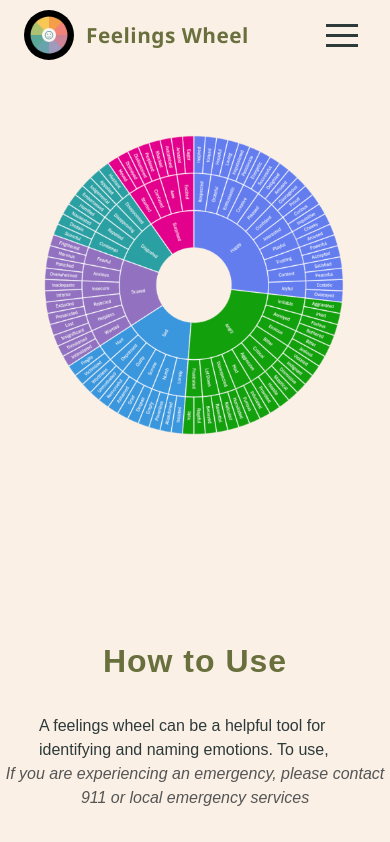
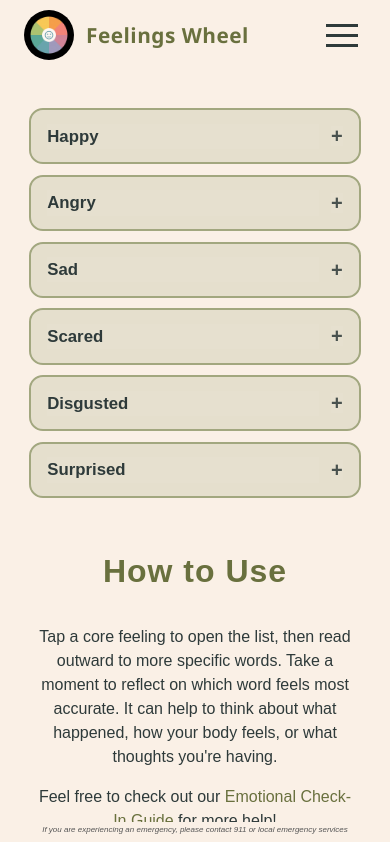
Before and after one commit to saramattina/feelings-wheel, a React (Vite) app: page / in a window 390 px wide. Shown: the top 842 px of the page. Built offline with nearby package versions, Linux system fonts and the light colour scheme.

Commit message:
change mobile layout for easier UI

```diff
--- a/src/App.css
+++ b/src/App.css
@@ -18,4 +18,8 @@ body {
     align-items: flex-start;
     margin-top: 68px;
   }
+
+  footer {
+    font-size: 0.5rem;
+  }
 }
--- a/src/FeelingsWheel/FeelingsWheel.css
+++ b/src/FeelingsWheel/FeelingsWheel.css
@@ -41,10 +41,11 @@
   border-radius: 40%;
 }
 
+/* MOBILE */
+
 @media (max-width: 700px) {
   .page-wrapper {
     margin: 0 auto;
-    max-width: min(80vw, 700px);
     overflow: hidden;
     touch-action: none;
     -webkit-user-drag: none;
@@ -52,20 +53,37 @@
     user-select: none;
   }
 
-  .wheel-image {
+  .page-wrapper--mobile {
+    overflow: visible;
+    touch-action: auto;
+    margin-top: 1rem;
+  }
+
+  /* .wheel-image {
     margin-top: 65px;
     border-radius: 54px;
-  }
+  } */
 
-  .tooltip {
+    /* .tooltip h3 {
+    margin-top: 0.05rem;
+  } */
+
+  /* .tooltip {
     left: auto;
     top: 40%;
     max-width: 69vw;
-  }
+  } */
 
   #how-to-use {
     margin-top: 200px;
     margin-bottom: 160px;
+    text-align: center;
+  }
+
+  .page-wrapper--mobile #how-to-use {
+    margin-top: 2rem;
+    margin-bottom: 6rem;
+    padding: 0 0.25rem;
   }
 
   .close-btn {
@@ -80,7 +98,120 @@
     left: 85%;
   }
 
-  .tooltip h3 {
-    margin-top: 0.05rem;
+  .mobile-feelings-accordion {
+    width: 100%;
+    display: flex;
+    flex-direction: column;
+    gap: 0.65rem;
+    position: relative;
+    z-index: 2;
+    margin-top: 1.5rem;
+    margin-bottom: 1.5rem;
+  }
+
+  .page-wrapper--mobile:has(.mobile-feelings-accordion--expanded) #how-to-use {
+    opacity: 0.85;
+  }
+
+  .mobile-feelings-accordion--expanded .accordion-item:not(.accordion-item--open) {
+    opacity: 0.72;
+    transition: opacity 0.2s ease;
+  }
+
+  .mobile-feelings-accordion--expanded .accordion-item--open {
+    opacity: 1;
+  }
+
+  .mobile-accordion-intro {
+    margin: 0 0 0.35rem;
+    font-size: 0.95rem;
+    line-height: 1.45;
+    text-align: center;
+    color: inherit;
+    opacity: 0.9;
+  }
+
+  .accordion-item {
+    border: 2px solid #a2a77f;
+    border-radius: 14px;
+    overflow: hidden;
+    background: rgba(255, 255, 255, 0.04);
+  }
+
+  .accordion-item--open {
+    box-shadow: 0 4px 12px rgba(0, 0, 0, 0.15);
+  }
+
+  .accordion-trigger {
+    width: 100%;
+    display: flex;
+    align-items: center;
+    justify-content: space-between;
+    gap: 0.75rem;
+    padding: 0.85rem 1rem;
+    border: none;
+    background: rgba(162, 167, 127, 0.25);
+    color: inherit;
+    font: inherit;
+    font-size: 1.05rem;
+    font-weight: 600;
+    text-align: left;
+    cursor: pointer;
+  }
+
+  .accordion-trigger-label {
+    flex: 1;
+    background: rgba(255, 255, 255, 0.04);
+  }
+
+  .accordion-chevron {
+    flex-shrink: 0;
+    font-size: 1.25rem;
+    line-height: 1;
+    opacity: 0.85;
+    background: rgba(255, 255, 255, 0.04);
+  }
+
+  .accordion-panel {
+    padding: 0.75rem 1rem 1rem;
+    border-top: 1px solid rgba(162, 167, 127, 0.45);
+    max-height: min(62vh, 520px);
+    overflow-y: auto;
+    -webkit-overflow-scrolling: touch;
+  }
+
+  .accordion-inner-description {
+    margin: 0 0 1rem;
+    font-size: 0.92rem;
+    line-height: 1.45;
+    opacity: 0.92;
+  }
+
+  .accordion-feelings-list {
+    list-style: none;
+    margin: 0;
+    padding: 0;
+    display: flex;
+    flex-direction: column;
+    gap: 0.65rem;
+  }
+
+  .accordion-feeling-item {
+    padding-left: 0.65rem;
+    border-left: 3px solid rgba(162, 167, 127, 0.65);
+  }
+
+  .accordion-feeling-name {
+    display: block;
+    font-weight: 600;
+    font-size: 0.92rem;
+    margin-bottom: 0.15rem;
+  }
+
+  .accordion-feeling-description {
+    display: block;
+    font-size: 0.85rem;
+    line-height: 1.35;
+    opacity: 0.88;
   }
 }
--- a/src/FeelingsWheel/FeelingsWheel.jsx
+++ b/src/FeelingsWheel/FeelingsWheel.jsx
@@ -3,6 +3,36 @@
 import { useRef, useState, useEffect } from "react";
 import wheelImg from "../assets/FeelingsWheel.png";
 import "./FeelingsWheel.css";
+
+const arcMidpoint = (emo) => {
+  const { start, end } = emo;
+  if (start < end) return (start + end) / 2;
+  const span = 360 - start + end;
+  let mid = start + span / 2;
+  if (mid >= 360) mid -= 360;
+  return mid;
+};
+
+const angleInArc = (deg, emo) => {
+  const { start, end } = emo;
+  if (start < end) return deg >= start && deg < end;
+  return deg >= start || deg < end;
+};
+
+const findInnerForEmotion = (emo) => {
+  const mid = arcMidpoint(emo);
+  return innerCircle.find((inner) => angleInArc(mid, inner));
+};
+
+const buildMobileEmotionGroups = () =>
+  innerCircle.map((inner) => {
+    const feelings = [...middleCircle, ...outerCircle]
+      .filter((emo) => findInnerForEmotion(emo)?.name === inner.name)
+      .sort((a, b) =>
+        a.name.localeCompare(b.name, undefined, { sensitivity: "base" }),
+      );
+    return { ...inner, feelings };
+  });
 
 const innerCircle = [
   {
@@ -833,12 +863,85 @@ const outerCircle = [
   },
 ];
 
+const mobileEmotionGroups = buildMobileEmotionGroups();
+
+function MobileFeelingsAccordion({ groups }) {
+  const [expandedInner, setExpandedInner] = useState(null);
+  const accordionRef = useRef(null);
+
+  useEffect(() => {
+    if (!expandedInner) return;
+
+    const handleOutsideClick = (e) => {
+      if (
+        accordionRef.current &&
+        !accordionRef.current.contains(e.target)
+      ) {
+        setExpandedInner(null);
+      }
+    };
+
+    window.addEventListener("click", handleOutsideClick);
+    return () => window.removeEventListener("click", handleOutsideClick);
+  }, [expandedInner]);
+
+  const toggleInner = (name) => {
+    setExpandedInner((current) => (current === name ? null : name));
+  };
+
+  return (
+    <div
+      ref={accordionRef}
+      className={`mobile-feelings-accordion${expandedInner ? " mobile-feelings-accordion--expanded" : ""}`}
+    >
+      {groups.map((inner) => {
+        const isOpen = expandedInner === inner.name;
+        return (
+          <div
+            key={inner.name}
+            className={`accordion-item ${isOpen ? "accordion-item--open" : ""}`}
+          >
+            <button
+              type="button"
+              className="accordion-trigger"
+              aria-expanded={isOpen}
+              onClick={() => toggleInner(inner.name)}
+            >
+              <span className="accordion-trigger-label">{inner.name}</span>
+              <span className="accordion-chevron" aria-hidden="true">
+                {isOpen ? "−" : "+"}
+              </span>
+            </button>
+            {isOpen && (
+              <div className="accordion-panel">
+                <p className="accordion-inner-description">{inner.description}</p>
+                <ul className="accordion-feelings-list">
+                  {inner.feelings.map((feeling) => (
+                    <li
+                      key={`${feeling.name}-${feeling.start}`}
+                      className="accordion-feeling-item"
+                    >
+                      <span className="accordion-feeling-name">{feeling.name}</span>
+                      <span className="accordion-feeling-description">
+                        {feeling.description}
+                      </span>
+                    </li>
+                  ))}
+                </ul>
+              </div>
+            )}
+          </div>
+        );
+      })}
+    </div>
+  );
+}
+
 const Wheel = () => {
   const imgRef = useRef(null);
   const containerRef = useRef(null);
   const [angle, setAngle] = useState(0);
   const [hovered, setHovered] = useState(null);
-  const [mobileHovered, setMobileHovered] = useState(null);
   const [isMobile, setIsMobile] = useState(false);
 
   const dragging = useRef(false);
@@ -851,19 +954,6 @@ const Wheel = () => {
     window.addEventListener("resize", checkMobile);
     return () => window.removeEventListener("resize", checkMobile);
   }, []);
-
-  //   close tooltip by clicking outside of wheel (mobile only)
-  useEffect(() => {
-    if (!isMobile) return;
-
-    const handleOutsideClick = (e) => {
-      if (containerRef.current && !containerRef.current.contains(e.target)) {
-        setMobileHovered(null);
-      }
-    };
-    window.addEventListener("click", handleOutsideClick);
-    return () => window.removeEventListener("click", handleOutsideClick);
-  }, [isMobile]);
 
   const getAngleFromEvent = (e, rect) => {
     const clientX = e.pageX ?? e.touches?.[0]?.pageX;
@@ -891,9 +981,8 @@ const Wheel = () => {
     }
   };
 
-  const handlePointerUp = () => {
+  const handlePointerUp = (e) => {
     dragging.current = false;
-    // e.currentTarget.releasePointerCapture(e.pointerId);
     if (
       e.pointerId !== undefined &&
       e.currentTarget.hasPointerCapture(e.pointerId)
@@ -979,27 +1068,12 @@ const Wheel = () => {
     return hit(outerCircle);
   };
 
-  const handleMouseMove = (e) => {
-    if (!isMobile) return;
-    setHovered(findEmotionAtCoords(e));
-  };
-
-  const handleClick = (e) => {
-    if (!isMobile) return;
-
-    e.stopPropagation();
-
-    const clickedEmotion = findEmotionAtCoords(e);
-    setMobileHovered(clickedEmotion);
-    console.log(clickedEmotion);
-  };
-
-  const tooltipData = isMobile ? mobileHovered : hovered;
-
   return (
     <>
-    <div className="page-wrapper">
-
+    <div className={`page-wrapper ${isMobile ? "page-wrapper--mobile" : ""}`}>
+      {isMobile ? (
+        <MobileFeelingsAccordion groups={mobileEmotionGroups} />
+      ) : (
         <div
           ref={containerRef}
           className="wheel-container"
@@ -1007,8 +1081,6 @@ const Wheel = () => {
           onPointerMove={handlePointerMove}
           onPointerUp={handlePointerUp}
           onPointerCancel={handlePointerUp}
-        onMouseMove={handleMouseMove}
-        onClick={handleClick}
         >
           <img
             ref={imgRef}
@@ -1019,34 +1091,36 @@ const Wheel = () => {
             style={{ transform: `rotate(${angle}deg)` }}
           />
 
-        {tooltipData && (
+          {hovered && (
             <div className="tooltip" onClick={(e) => e.stopPropagation()}>
-            {isMobile && (
-              <button
-                className="close-btn"
-                onClick={() => setMobileHovered(null)}
-              >
-                ✕
-              </button>
-            )}
-            <h3>{tooltipData.name}</h3>
-            <p>{tooltipData.description}</p>
+              <h3>{hovered.name}</h3>
+              <p>{hovered.description}</p>
             </div>
           )}
         </div>
+      )}
 
         <div id="how-to-use">
           <h1>How to Use</h1>
+          {isMobile ? (
+            <p>
+              Tap a core feeling to open the list, then read outward to more
+              specific words. Take a moment to reflect on which word feels most
+              accurate. It can help to think about what happened, how your body
+              feels, or what thoughts you&apos;re having.
+            </p>
+          ) : (
             <p>
               A feelings wheel can be a helpful tool for identifying and naming
               emotions. To use, start at the center of the feelings wheel and then
               move more outward to more specific feeling words. Take a moment to
               reflect on which word feels most accurate. It can help to think
-            about what happened, how your body feels, or what thoughts you're
-            having. Using a feeling wheel regularly can help build emotional
-            awareness and make it easier to express what you're feeling to
-            yourself and others!
+              about what happened, how your body feels, or what thoughts
+              you&apos;re having. Using a feeling wheel regularly can help build
+              emotional awareness and make it easier to express what you&apos;re
+              feeling to yourself and others!
             </p>
+          )}
 
           <p>
             Feel free to check out our{" "}
--- a/src/components/Footer/Footer.css
+++ b/src/components/Footer/Footer.css
@@ -40,4 +40,8 @@
   .footer-credit {
     display: none;
   }
+
+  .footer p {
+    font-size: 0.5rem;
+  }
 }
--- a/src/components/Footer/Footer.jsx
+++ b/src/components/Footer/Footer.jsx
@@ -6,12 +6,11 @@ function Footer() {
   return (
     <div className="footer">
       <p>If you are experiencing an emergency, please contact 911 or local emergency services</p>
-      <p className="footer-credit">Created by S. Mattina & D. Tai</p>
-         <p>
+         {/* <p>
         <Link to="/privacy-policy" className="footer-link">
           Privacy Policy
         </Link>
-      </p>
+      </p> */}
       </div>
   )
 }
```
Lines whose indentation alone changed are shown as unchanged.
